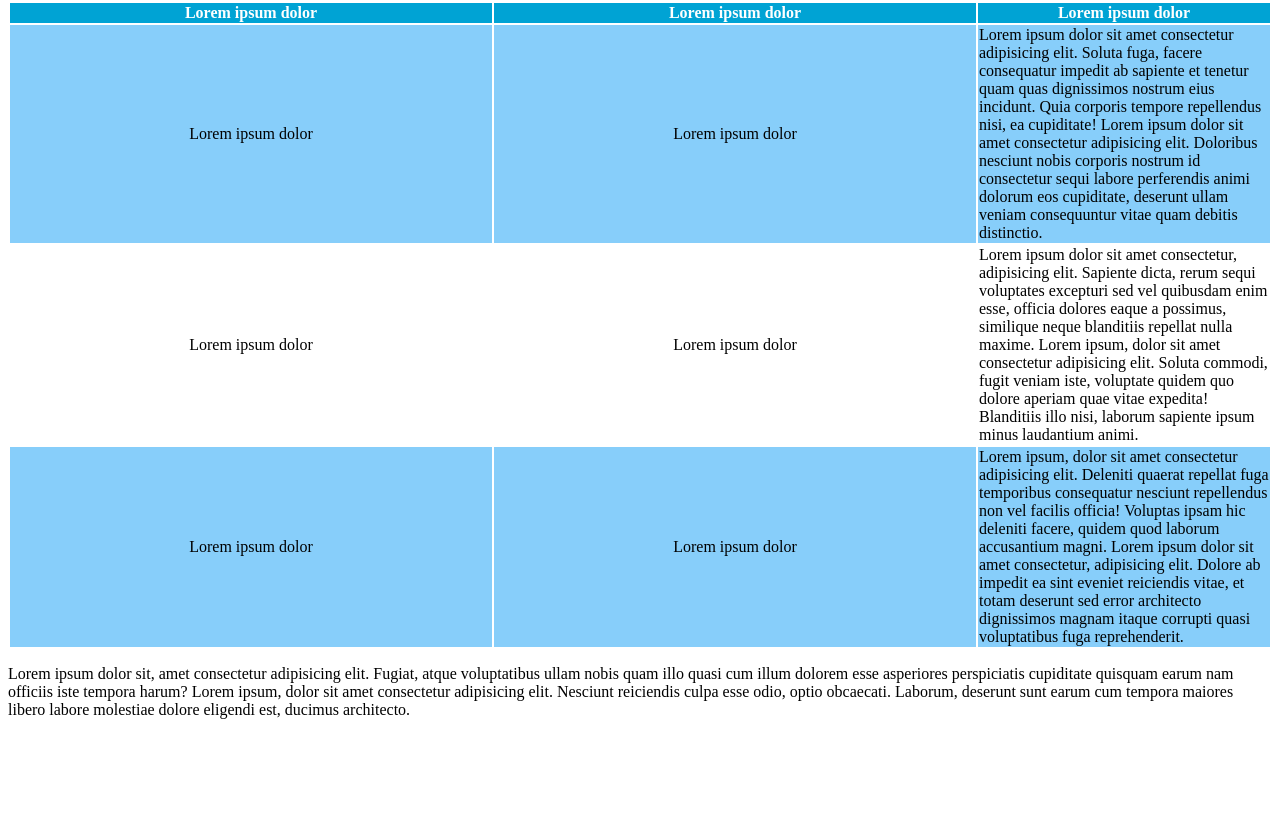
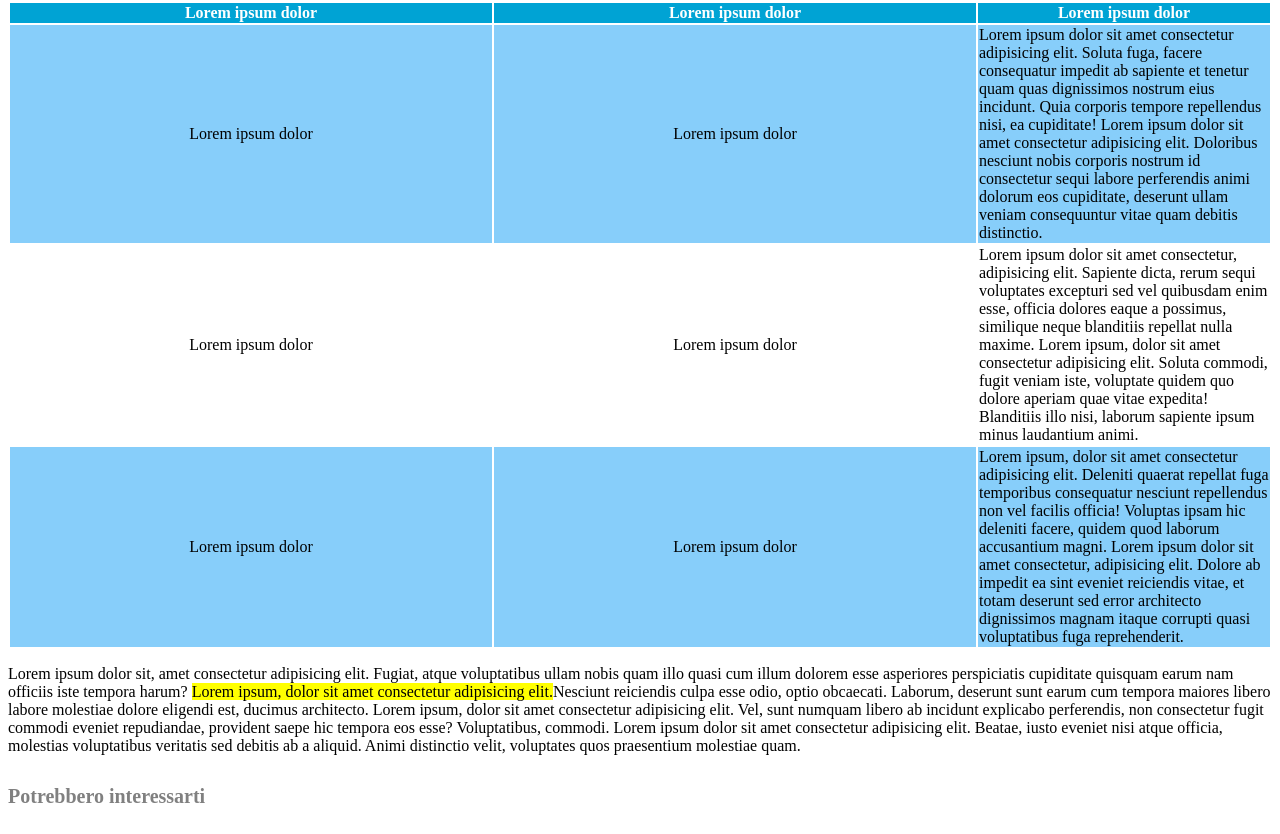
Before and after one commit to GheorgheMadan/html-css-booleaner, a plain HTML site: page index.html in a window 1280 px wide. Shown: the part 2081-2915 px from the top of the page. Before the commit the page ends 2816 px from the top, so only its background shows below. Drawn offline with Linux system fonts and the light colour scheme.

Commit message:
inizio footer

```diff
--- a/css/style.css
+++ b/css/style.css
@@ -59,3 +59,16 @@ thead {
 .sfondoblu {
     background-color: lightskyblue;
 }
+/* fine tabella - inizio ultimo paragrafo */
+#paragrafo{
+    margin-bottom: 30px;
+}
+#titologrigio {
+    color: gray;
+    font-size: 20px;
+    margin-bottom: 30px;
+}
+/* inizio footer */
+footer {
+
+}
--- a/index.html
+++ b/index.html
@@ -65,10 +65,16 @@
                 <td>Lorem ipsum, dolor sit amet consectetur adipisicing elit. Deleniti quaerat repellat fuga temporibus consequatur nesciunt repellendus non vel facilis officia! Voluptas ipsam hic deleniti facere, quidem quod laborum accusantium magni. Lorem ipsum dolor sit amet consectetur, adipisicing elit. Dolore ab impedit ea sint eveniet reiciendis vitae, et totam deserunt sed error architecto dignissimos magnam itaque corrupti quasi voluptatibus fuga reprehenderit. </td>
             </tfoot>
         </table>
-        <p>
-            Lorem ipsum dolor sit, amet consectetur adipisicing elit. Fugiat, atque voluptatibus ullam nobis quam illo quasi cum illum dolorem esse asperiores perspiciatis cupiditate quisquam earum nam officiis iste tempora harum? Lorem ipsum, dolor sit amet consectetur adipisicing elit. Nesciunt reiciendis culpa esse odio, optio obcaecati. Laborum, deserunt sunt earum cum tempora maiores libero labore molestiae dolore eligendi est, ducimus architecto.
+        <p id="paragrafo">
+            Lorem ipsum dolor sit, amet consectetur adipisicing elit. Fugiat, atque voluptatibus ullam nobis quam illo quasi cum illum dolorem esse asperiores perspiciatis cupiditate quisquam earum nam officiis iste tempora harum? <span class="giallo">Lorem ipsum, dolor sit amet consectetur adipisicing elit.</span>Nesciunt reiciendis culpa esse odio, optio obcaecati. Laborum, deserunt sunt earum cum tempora maiores libero labore molestiae dolore eligendi est, ducimus architecto. Lorem ipsum, dolor sit amet consectetur adipisicing elit. Vel, sunt numquam libero ab incidunt explicabo perferendis, non consectetur fugit commodi eveniet repudiandae, provident saepe hic tempora eos esse? Voluptatibus, commodi. Lorem ipsum dolor sit amet consectetur adipisicing elit. Beatae, iusto eveniet nisi atque officia, molestias voluptatibus veritatis sed debitis ab a aliquid. Animi distinctio velit, voluptates quos praesentium molestiae quam.
         </p>
+        <span id="titologrigio"><strong>Potrebbero interessarti</strong></span>
+        <!-- inizio footer -->
+        <footer>
 
+            <br>
+
+        </footer>
      </main>
 
 </body>
```
